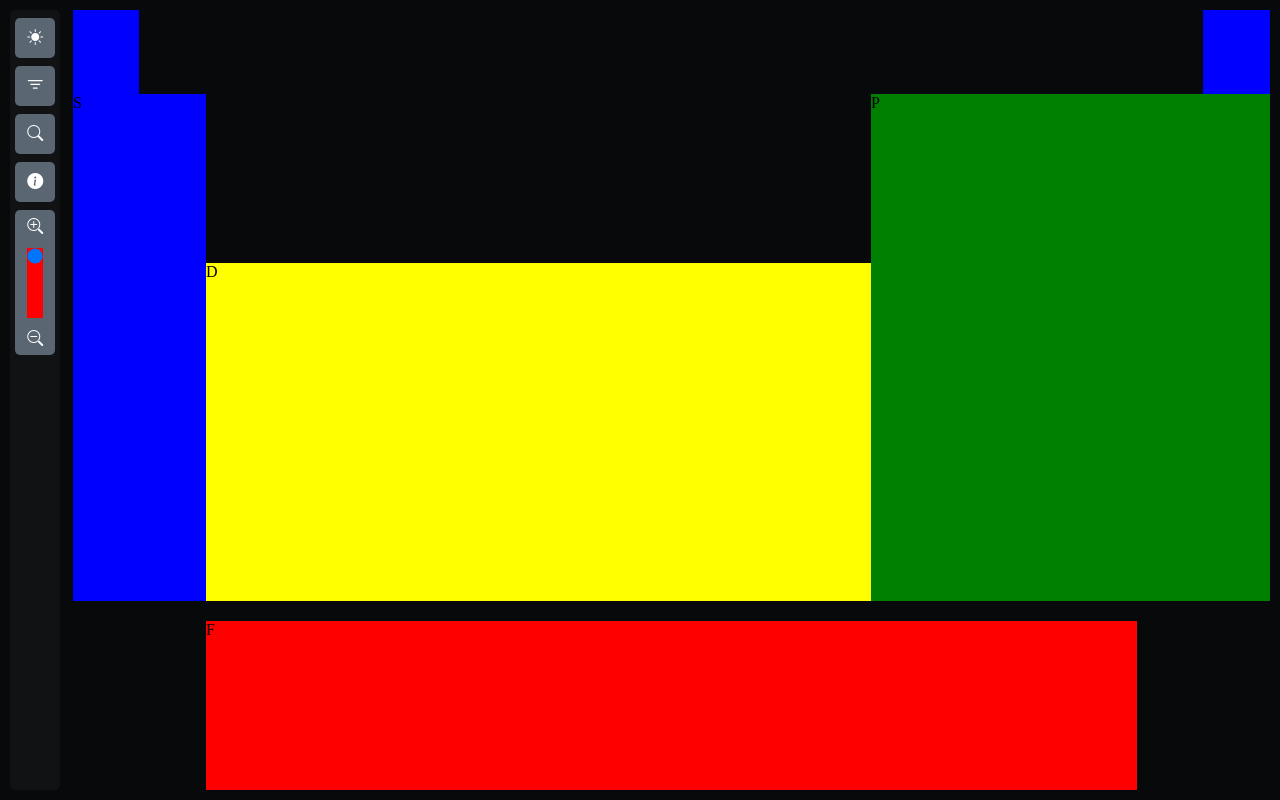
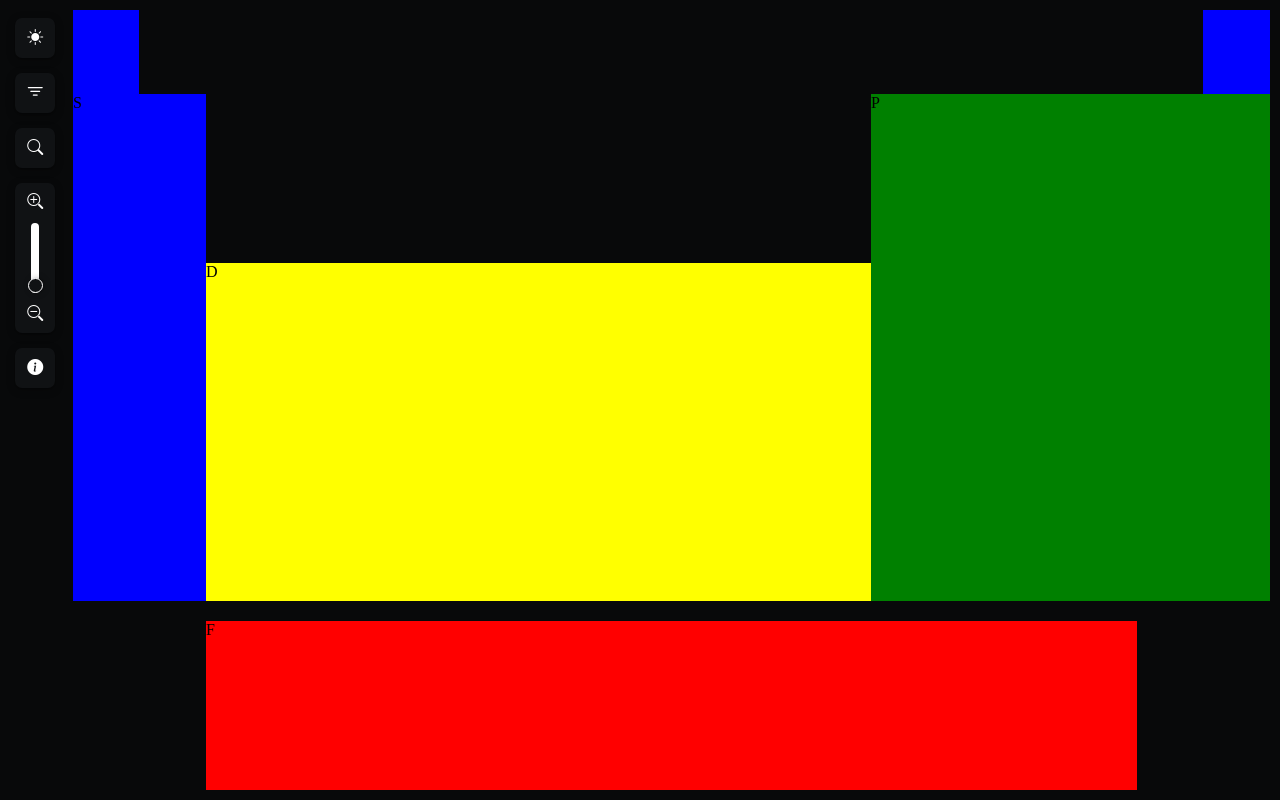
Before and after one commit to amirhosein06/Periodic-Table, a React (Create React App) app: page / in a window 1280 px wide. Built offline with nearby package versions, Linux system fonts and the light colour scheme.

Commit message:
style some component

```diff
--- a/src/component/content.jsx
+++ b/src/component/content.jsx
@@ -2,6 +2,7 @@ import '../css/content.css';
 
 const Content = () => {
     return (
+        <div className='content_container'>
         <div className='content'>
             <div className='block_S_top'>
                 <div className='fill_outer'></div>
@@ -11,6 +12,7 @@ const Content = () => {
             <div className='block_D'>D</div>
             <div className='block_F'>F</div>
         </div>
+        </div>
      );
 }
 
--- a/src/component/search.jsx
+++ b/src/component/search.jsx
@@ -1,7 +1,9 @@
 import '../css/search.css';
 
 const Search = () => {
-    return ( <div className='search_container'>
+    return (
+    <div className='search_container'>
+         <button className="back_btn" onClick={()=>{window.history.back()}}><i class="bi bi-chevron-left"></i>Back to table</button>
         <div className="top">
             <input type="search" placeholder="Search by elements..."/>
         </div>
--- a/src/component/sidebar.jsx
+++ b/src/component/sidebar.jsx
@@ -9,17 +9,23 @@ const Sidebar = () => {
     return (
         <div className='sidebar'>
             <div className='icon_box'><i class="bi bi-brightness-high-fill"></i></div>
-            <div className='icon_box' style={{fontSize: "20px"}}><i class="bi bi-filter"></i></div>
+
+            <div className='icon_box' style={{fontSize: "20px"}}>
+                <div className="filter" style={{display: "none"}}></div>
+                <i class="bi bi-filter"></i>
+                </div>
+
             <div className='icon_box' onClick={goToSearch}><i class="bi bi-search"></i></div>
-            <div className='icon_box'><i class="bi bi-info-circle-fill"></i></div>
 
-            <div className='icon_box'>
+            <div className='icon_box_input icon_box'>
             <i class="bi bi-zoom-in"></i>
             <div className='input_box'>
-            <input type="range" max={3} />
+            <input type="range" max={3} defaultValue={0}/>
             </div>
             <i class="bi bi-zoom-out"></i>
             </div>
+
+            <div className='icon_box'><i class="bi bi-info-circle-fill"></i></div>
         </div>
      );
 }
--- a/src/css/content.css
+++ b/src/css/content.css
@@ -1,5 +1,10 @@
+.content_container{
+    width: 95%;
+    height: 100%;
+    overflow: hidden;
+}
 .content{
-    width: 95%;
+    width: 100%;
     height: 100%;
     display: grid;
     grid-template-columns: repeat(18,1fr);
--- a/src/css/search.css
+++ b/src/css/search.css
@@ -1,6 +1,7 @@
 :root .search_container{
     --backcolor: #101214;
     --textcolor: #fff;
+    --textcolor2: #bdbdbd;
 }
 .search_container{
     height: 100%;
@@ -22,11 +23,29 @@
     font-size: 18px;
     font-weight: 400;
     letter-spacing: 1px;
-    border-radius: 10px;background-color: var(--backcolor);
+    border-radius: 10px;
+    background-color: var(--backcolor);
     color: var(--textcolor);
+    box-shadow: #00000040 0px 0.0625em 0.0625em, #00000040 0px 0.125em 0.5em;
 }
 .top input::placeholder{
-    color: #bdbdbd;
+    color: var(--textcolor2);
+}
+.back_btn{
+    position: absolute;
+    left: 1%;
+    top: 10px;
+    width: 10%;
+    padding: 0 10px;
+    height: 40px;
+    cursor: pointer;
+    font-size: 16px;
+    font-weight: 500;
+    border: none;
+    background-color: var(--backcolor);
+    color: var(--textcolor2);
+    border-radius: 10px;
+    box-shadow: #00000040 0px 0.0625em 0.0625em, #00000040 0px 0.125em 0.5em;
 }
 .search_container .bottom{
     height: 90%;
--- a/src/css/sidebar.css
+++ b/src/css/sidebar.css
@@ -6,13 +6,12 @@
 .sidebar{
     height: 100%;
     width: 4%;
-    background-color: var(--backcolor);
-    border-radius: 5px;
+    border-radius: 8px;
     display: flex;
     flex-direction: column;
     align-items: center;
     padding: 8px 0;
-    gap: 8px;
+    gap: 15px;
 }
 .sidebar i{
     color: var(--iconcolor);
@@ -20,15 +19,16 @@
 .sidebar .icon_box{
     width: 40px;
     height: 40px;
-    background: var(--itemcolor);
+    background: var(--backcolor);
+    box-shadow: #00000040 0px 0.0625em 0.0625em, #00000040 0px 0.125em 0.5em;
     display: flex;
     align-items: center;
     justify-content: center;
-    border-radius: 5px;
+    border-radius: 7px;
     cursor: pointer;
 }
-.sidebar .icon_box:last-child{
-    height: 145px;
+.sidebar .icon_box_input{
+    height: 150px;
     flex-direction: column;
 }
 .input_box{
@@ -39,10 +39,47 @@
     justify-content: center;
     margin: 7px 0;
 }
-.icon_box input[type="range"]{
+.icon_box_input input[type="range"]{
     rotate: -90deg;
     width: 70px;
+    height: 30px;
+    background: transparent;
+    -webkit-appearance: none;
+    appearance: none;
 }
-.icon_box input[type="range"]::-webkit-slider-runnable-track{
-    background-color: red;
+.icon_box_input input[type="range"]::-webkit-slider-runnable-track{
+    background-color: var(--iconcolor);
+    border-radius: 8px;
+    height: 8px;
 }
+.icon_box_input input[type="range"]::-moz-range-track {
+    background-color: var(--iconcolor);
+    border-radius: 8px;
+    height: 8px;
+}
+.icon_box_input input[type="range"]::-webkit-slider-thumb{
+    background-color: var(--backcolor);
+    border: 1px solid var(--iconcolor);
+    border-radius: 50%;
+    -webkit-appearance: none;
+    appearance: none;
+    width: 15px;
+    height: 15px;
+    cursor: pointer;
+    box-shadow: #00000040 0px 0.0625em 0.0625em, #00000040 0px 0.125em 0.5em;
+    bottom: 7px;
+    margin-top: -3px;
+}
+.icon_box_input input[type="range"]::-moz-range-thumb{
+    background-color: var(--itemcolor);
+    border: 2px solid var(--iconcolor);
+    border-radius: 50%;
+    -webkit-appearance: none;
+    appearance: none;
+    width: 15px;
+    height: 15px;
+    cursor: pointer;
+    box-shadow: #00000040 0px 0.0625em 0.0625em, #00000040 0px 0.125em 0.5em;
+    bottom: 7px;
+    margin-top: -3px;
+}
```
